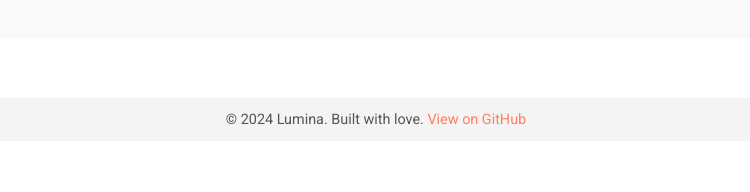
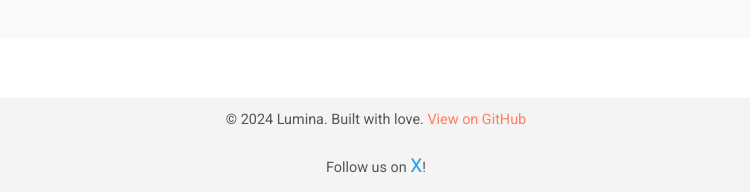
Before and after one commit to oscarzhou511/LuminaCoin, a plain HTML site: page index.html in a window 1280 px wide. Shown: the part 1110-1302 px from the top of the page, without its empty margins (264-1014 px from the left). Before the commit the page ends 1251 px from the top, so only its background shows below. Drawn offline with Linux system fonts and the light colour scheme.

Commit message:
Update index.html

```diff
--- a/index.html
+++ b/index.html
@@ -107,6 +107,21 @@
         footer a:hover {
             color: #feb47b;
         }
+
+        .social {
+            margin-top: 20px;
+        }
+
+        .social a {
+            text-decoration: none;
+            color: #1DA1F2;
+            font-size: 1.2rem;
+            transition: color 0.3s ease;
+        }
+
+        .social a:hover {
+            color: #0d8ddf;
+        }
     </style>
 </head>
 <body>
@@ -137,6 +152,9 @@
     </main>
     <footer>
         <p>&copy; 2024 Lumina. Built with love. <a href="https://github.com">View on GitHub</a></p>
+        <div class="social">
+            <p>Follow us on <a href="https://x.com/LuminaCoin_TON">X</a>!</p>
+        </div>
     </footer>
 </body>
 </html>
```
